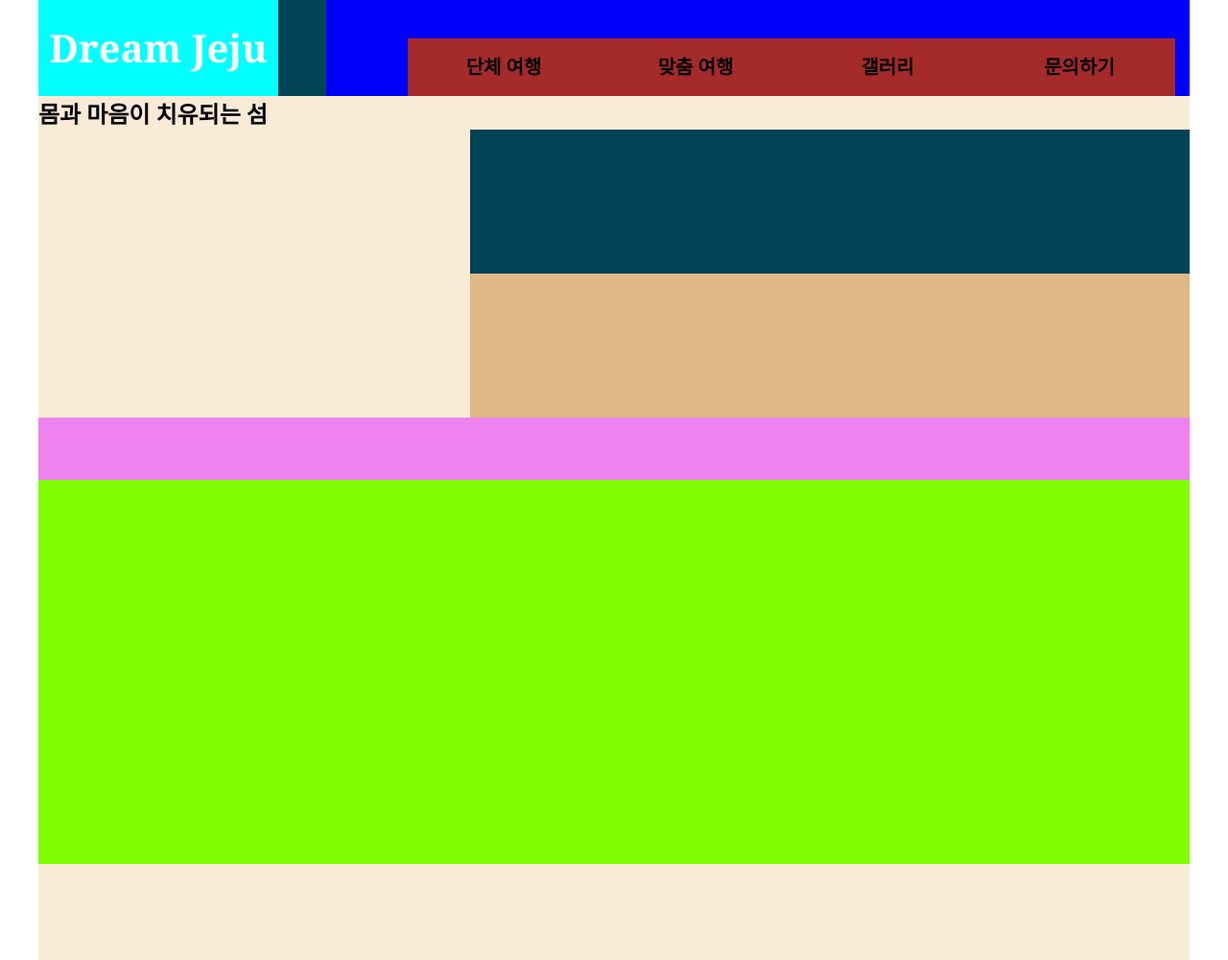
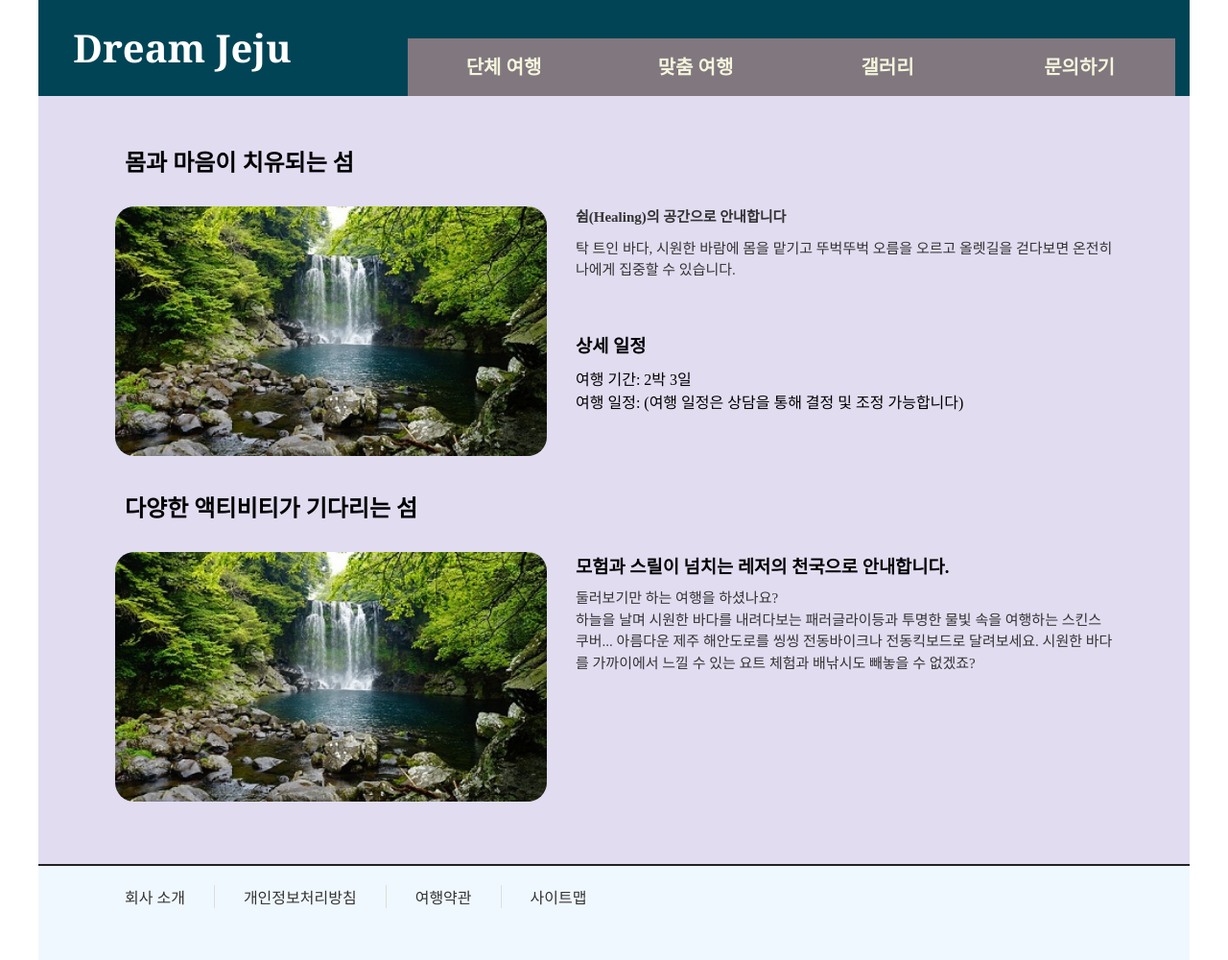
Before and after one commit to KANGSEUNGHOON1/layout1, a plain HTML site: page index.html in a window 1280 px wide. Shown: the whole page at 96% size. Drawn offline with Linux system fonts and the light colour scheme.

Commit message:
이미지 추가

```diff
--- a/css/style.css
+++ b/css/style.css
@@ -4,118 +4,167 @@
   margin: 0;
   box-sizing: border-box;
 }
-il,
+ul,
 li {
   list-style: none;
 }
 a {
-  color: black;
+  color: #333;
   text-decoration: none;
 }
-/*전체 레이아웃*/
+/* 전체레이아웃 */
 .container {
   width: 1200px;
   height: 1000px;
-  background-color: antiquewhite;
+  /* background-color: antiquewhite; */
   margin: auto;
 }
-/*상단*/
+/* 상단 */
 .header {
   width: 100%;
   height: 100px;
-  background-color: #004455;
+  background-color: #045;
 }
-/*로고*/
+/* 로고 */
 .logo {
-  background-color: aqua;
+  width: 300px;
+  /* background-color: aqua; */
   float: left;
-  width: 250px;
 }
 .logo h1 {
   font-size: 40px;
   color: #fff;
-  font-family: Cambria, Cochin, Georgia, Times, "Times New Roman", serif;
+  font-family: Georgia, "Times New Roman", Times, serif;
   line-height: 100px;
   text-align: center;
 }
-/*메뉴*/
+/* 메뉴 */
 nav {
   position: relative;
-  background-color: blue;
+  width: 900px;
+  /* background-color: rgb(165, 165, 244); */
   float: right;
-  width: 900px;
   height: 100%;
 }
 #topMenu {
+  position: absolute;
   top: 0;
   right: 15px;
   width: calc(100% - 100px);
   height: 60px;
-  background-color: aquamarine;
   margin-top: 40px;
-  position: absolute;
+  background-color: rgb(128, 119, 127);
 }
-#topMenu li {
+#topMenu li a {
+  width: calc(100% / 4);
   float: left;
-  background-color: brown;
-  width: calc(100% / 4);
-  height: 60px;
+  /* height: 60px; */
   line-height: 60px;
   text-align: center;
   font-size: 20px;
   font-weight: bold;
+  color: beige;
+
+  background-color: rgb(128, 119, 127);
 }
-#topMenu li:hover {
-  background-color: rgb(107, 22, 22);
-}
-#topMenu li:hover a {
+
+#topMenu li a:hover {
+  background-color: rgb(92, 86, 91);
   color: #fff;
 }
-/*메인*/
+/* 메인 */
 .contents {
-  width: 1200px;
+  width: 100%;
   height: 800px;
-  background-color: rgb(220, 93, 93);
+  padding: 40px 80px;
+  background-color: rgb(225, 220, 240);
 }
-/*힐링*/
+/* hilling */
 .hilling {
   width: 100%;
   height: calc(100% / 2);
-  background-color: violet;
+  /* background-color: rgb(9, 69, 17); */
 }
-.hilling h2 {
-  background-color: antiquewhite;
+.contents h2 {
+  padding: 10px;
+  /* background-color: rgb(252, 198, 198); */
 }
-/*설명*/
-.decription {
+/* 설명 */
+.decripton {
   width: 100%;
   height: 300px;
-  background-color: chocolate;
+  padding: 20px 0;
+  /* background-color: rgb(212, 179, 243); */
 }
-.dec-image {
+.dec-img {
+  float: left;
   width: 450px;
   height: 100%;
-  background-color: antiquewhite;
+  border-radius: 20px;
+  overflow: hidden;
+  /* background-color: rgb(253, 238, 238); */
+}
+.dec-img img {
+  width: 103%;
+  transition: all 0.5s;
+  cursor: pointer;
+}
+.dec-img img:hover {
+  width: 110%;
+  /* filter: brightness(1.5); */
+  filter: blur(2px);
+}
+.dec-detial {
   float: left;
-}
-.dec-detail {
   width: calc(100% - 450px);
   height: 100%;
-  background-color: black;
-  float: left;
+  padding-left: 30px;
+  /* background-color: cadetblue; */
 }
 .detail-top {
   height: calc(100% / 2);
-  background-color: #004455;
+  /* background-color: rgb(241, 255, 227); */
 }
-.detail-bt {
+.dec-detial p {
+  font-size: 15px;
+  color: #333;
+  line-height: 1.5;
+}
+.p_top {
+  font-weight: bold;
+  margin-bottom: 10px;
+}
+.detial-bottom {
   height: calc(100% / 2);
-  background-color: burlywood;
+  /* background-color: rgb(202, 205, 219); */
 }
-/*액티비티*/
+.dec-detial h3 {
+  margin-bottom: 10px;
+}
+/* activity */
 .activity {
+  height: calc(100% / 2);
+  /* background-color: rgb(170, 170, 165); */
+}
+/* 하단 */
+.footer {
   width: 100%;
-  height: calc(100% / 2);
-  background-color: chartreuse;
+  height: 100px;
+  border-top: 2px solid #222;
+  background-color: aliceblue;
+  padding: 20px 60px;
 }
-/*하단*/
+#bottomMenu {
+  background-color: aqua;
+}
+#bottomMenu ul {
+  background-color: aquamarine;
+}
+#bottomMenu ul li {
+  float: left;
+  padding: 0px 30px;
+  border-right: 1px solid #ddd;
+}
+#bottomMenu ul li:last-child {
+  border: none;
+}
--- a/index.html
+++ b/index.html
@@ -29,31 +29,64 @@
       </header>
       <!-- 메인 -->
       <main class="contents">
-        <!--힐링-->
+        <!-- 힐링 -->
         <section class="hilling">
-          <!--타이틀-->
+          <!-- title -->
           <h2>몸과 마음이 치유되는 섬</h2>
-          <!--설명-->
-          <div class="decription">
-            <!--설명 이미지-->
-            <div class="dec-image">
-                <img src="" alt="">
+          <!-- 설명 -->
+          <div class="decripton">
+            <!-- 설명이미지 -->
+            <div class="dec-img">
+              <img src="images/KakaoTalk_20241231_091713695_01.jpg" alt="폭" />
             </div>
-            <!--자세한 설명-->
-            <div class="dec-detail">
-                <!--detail top-->
-                <div class="detail-top"></div>
-                <div class="detail-bt"></div>
-                <!--detail bt-->
+            <!-- 자세한 설명 -->
+            <div class="dec-detial">
+              <!-- detial-top -->
+              <div class="detail-top">
+                <p class="p_top">쉼(Healing)의 공간으로 안내합니다</p>
+                <p class="p_bt">탁 트인 바다, 시원한 바람에 몸을 맡기고 뚜벅뚜벅 오름을 오르고 올렛길을 걷다보면 온전히 나에게 집중할 수 있습니다.</p>
+              </div>
+              <!-- detial-bottom -->
+              <div class="detial-bottom">
+                <h3>상세 일정</h3>
+                <ul>
+                  <li>여행 기간: 2박 3일</li>
+                  <li>여행 일정: (여행 일정은 상담을 통해 결정 및 조정 가능합니다)</li>
+                </ul>
+              </div>
             </div>
           </div>
         </section>
-        <!--액티비티-->
-        <section class="activity"></section>
+        <!-- 액티비티 -->
+        <section class="activity">
+          <!-- title -->
+          <h2>다양한 액티비티가 기다리는 섬</h2>
+          <!-- 설명 -->
+          <div class="decripton">
+            <!-- 설명이미지 -->
+            <div class="dec-img">
+              <img src="images/KakaoTalk_20241231_091713695_01.jpg" alt="폭" />
+            </div>
+            <!-- 자세한 설명 -->
+            <div class="dec-detial">
+              <h3>모험과 스릴이 넘치는 레저의 천국으로 안내합니다.</h3>
+              <p>둘러보기만 하는 여행을 하셨나요?</p>
+              <p>하늘을 날며 시원한 바다를 내려다보는 패러글라이등과 투명한 물빛 속을 여행하는 스킨스쿠버... 아름다운 제주 해안도로를 씽씽 전동바이크나 전동킥보드로 달려보세요. 시원한 바다를 가까이에서 느낄 수 있는 요트 체험과 배낚시도 빼놓을 수 없겠죠?</p>
+            </div>
+          </div>
+        </section>
       </main>
-
       <!-- 하단 -->
-      <footer class="footer"></footer>
+      <footer class="footer">
+        <section id="bottomMenu">
+          <ul>
+            <li><a href="#">회사 소개</a></li>
+            <li><a href="#">개인정보처리방침</a></li>
+            <li><a href="#">여행약관</a></li>
+            <li><a href="#">사이트맵</a></li>
+          </ul>
+        </section>
+      </footer>
     </div>
   </body>
 </html>
```
Also changed, not shown: images/KakaoTalk_20241231_091713695.jpg (added), images/KakaoTalk_20241231_091713695_01.jpg (added).
